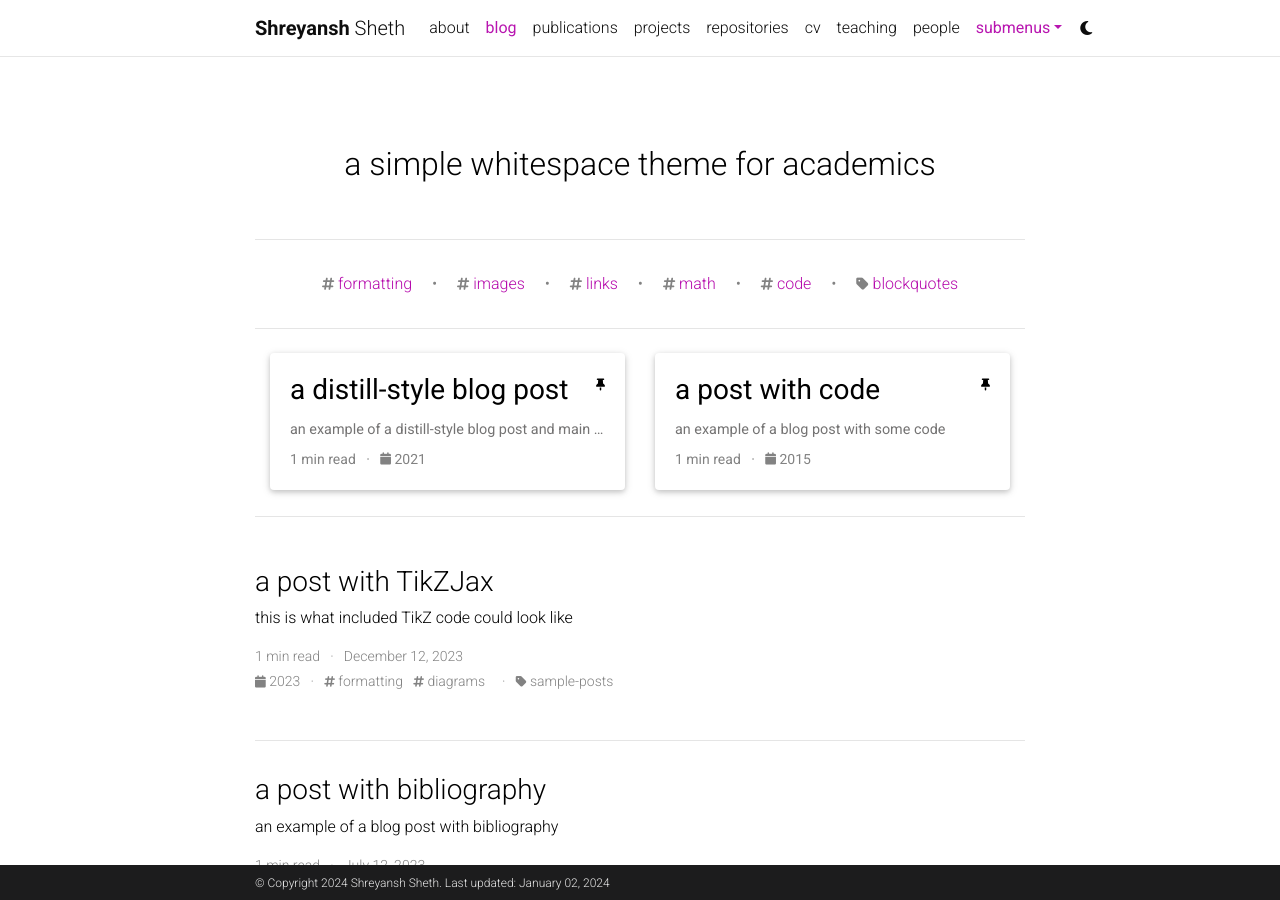
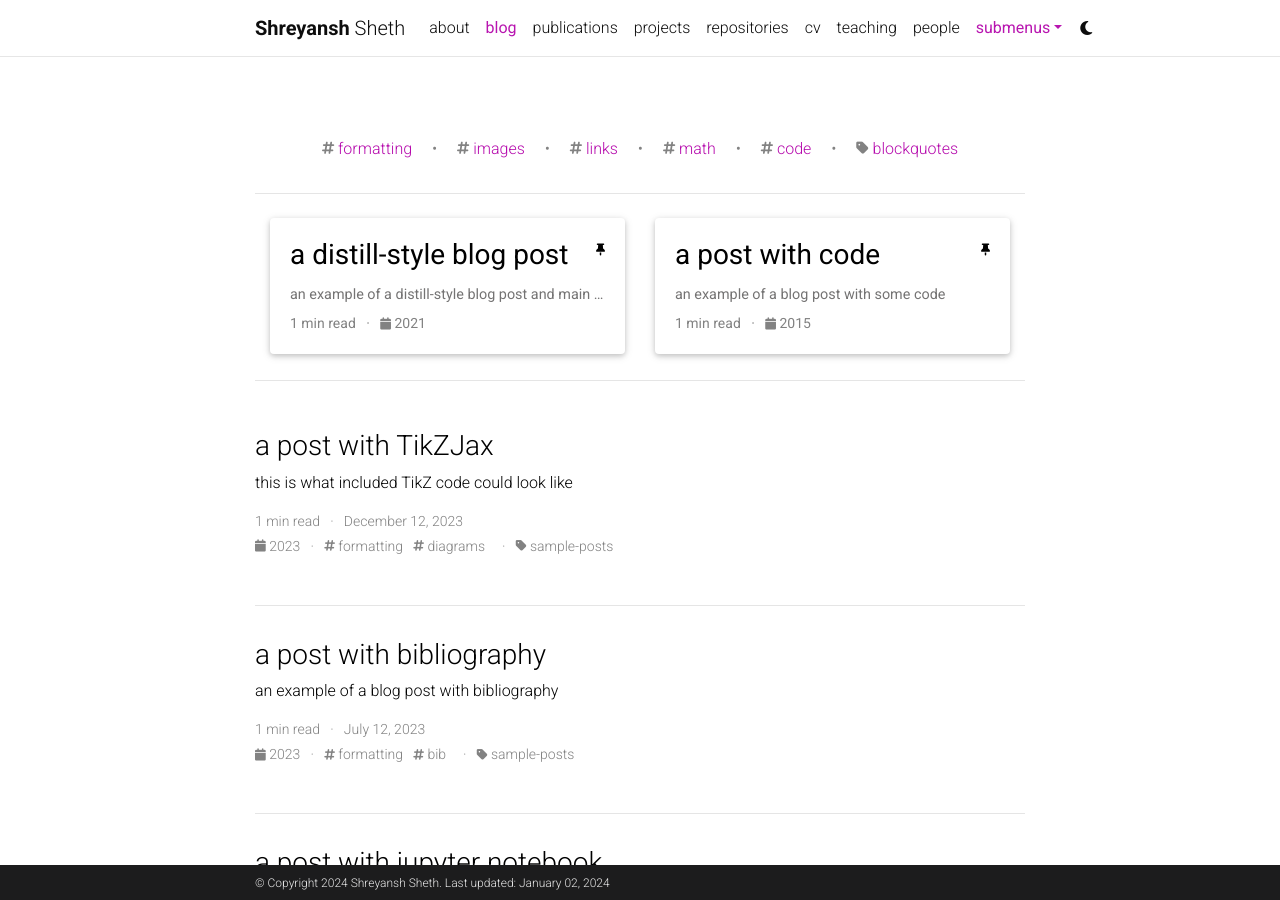
Before and after one commit to Shreyansh-5/Shreyansh-5.github.io, a Jekyll site: the page built from _pages/blog.md, in a window 1280 px wide and 900 px high. Built offline with Jekyll 4.4.1, drawn with Linux system fonts in a browser that asks for light colours; full-size pictures stand in for the smaller copies a plugin makes; the list of posts is cut into pages by our own code; comment, search, counter and statistics services are not loaded; a style sheet for code colours, icons or effects is not loaded.

Commit message:
Update _config.yml

```diff
--- a/_config.yml
+++ b/_config.yml
@@ -39,7 +39,7 @@
 # will use title and url fields
 # Take a look to https://github.com/jekyll/jekyll-feed for more customization
 
-rss_icon: true
+rss_icon: false
 
 # -----------------------------------------------------------------------------
 # Layout
@@ -65,11 +65,11 @@
 # Social integration
 # -----------------------------------------------------------------------------
 
-github_username: # Shreyansh-5
+github_username: Shreyansh-5
 gitlab_username: # your GitLab user name
 x_username: # your X handle
 mastodon_username: # your mastodon instance+username in the format instance.tld/@username
-linkedin_username: # Shreyansh Sheth
+linkedin_username: Shreyansh Sheth
 telegram_username: # your Telegram user name
 scholar_userid: # your Google Scholar ID
 semanticscholar_id: # your Semantic Scholar ID
@@ -119,7 +119,7 @@
 # -----------------------------------------------------------------------------
 
 blog_name: # al-folio # blog_name will be displayed in your blog page
-blog_description: a simple whitespace theme for academics
+blog_description: # a simple whitespace theme for academics
 permalink: /blog/:year/:title/
 
 # Pagination
@@ -147,15 +147,15 @@
   lang: en
 
 # Disqus comments (DEPRECATED)
-disqus_shortname: al-folio # put your disqus shortname
+disqus_shortname: # al-folio # put your disqus shortname
 # https://help.disqus.com/en/articles/1717111-what-s-a-shortname
 
 # External sources.
 # If you have blog posts published on medium.com or other external sources,
 # you can display them in your blog by adding a link to the RSS feed.
 external_sources:
-  - name: medium.com
-    rss_url: https://medium.com/@al-folio/feed
+  - name: # medium.com
+    rss_url: # https://medium.com/@al-folio/feed
 
 # -----------------------------------------------------------------------------
 # Collections
```
